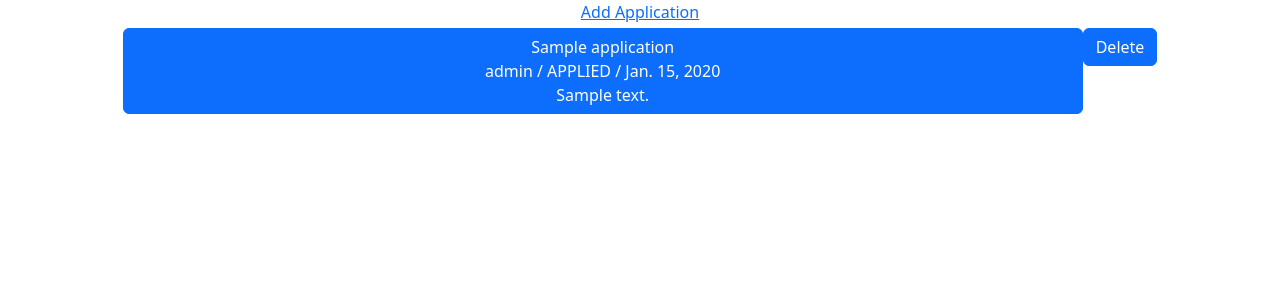
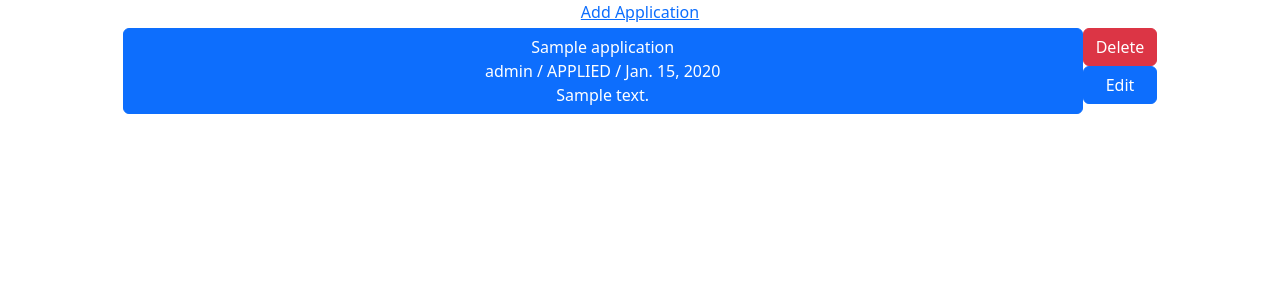
Before and after one commit to VitorBressan/Job-Application-Tracker, a Django app: page /home/ in a window 1280 px wide. Shown: the part 80-380 px from the top of the page. Run offline with Django 5.2, Linux system fonts and the light colour scheme; a user stored in the database is signed in; tables that the repository leaves empty hold one stand-in row (values such as "Sample post"); some libraries are stand-ins or nearby versions.

Commit message:
add: add application edit button placeholder

```diff
--- a/job_applications/templates/job_applications/home.html
+++ b/job_applications/templates/job_applications/home.html
@@ -49,7 +49,8 @@
             <div>{{ application.notes }}</div>
         </a>
         <div class="d-flex flex-column">
-            <a href="{% url 'delete_application' application.id %}" class="btn btn-primary">Delete</a>
+            <a href="{% url 'delete_application' application.id %}" class="btn btn-danger">Delete</a>
+            <a href="{% url 'delete_application' application.id %}" class="btn btn-primary">Edit</a>
         </div>
     </div>
     {% endfor %}
```
